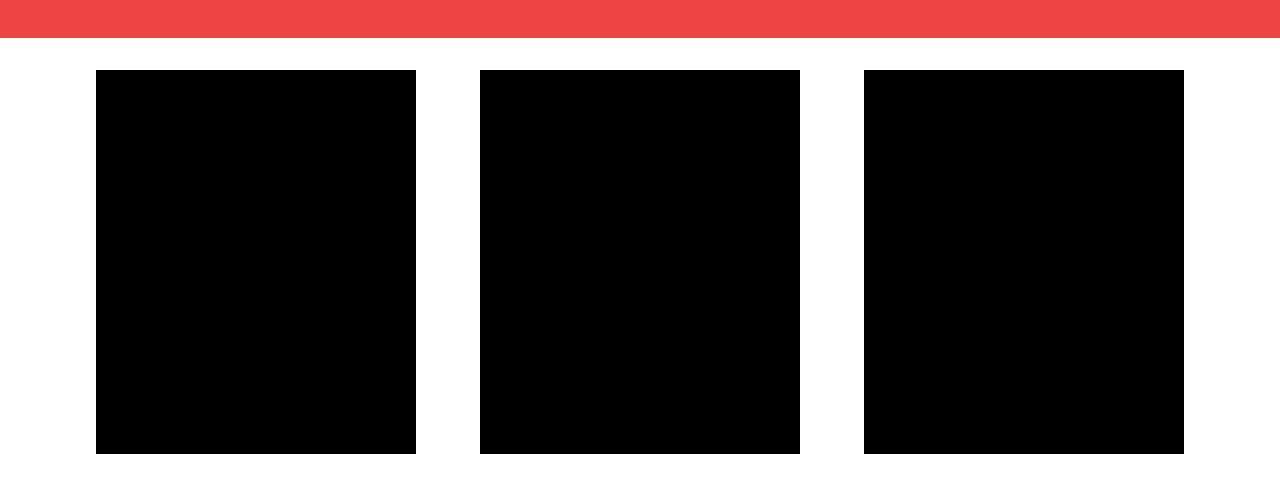
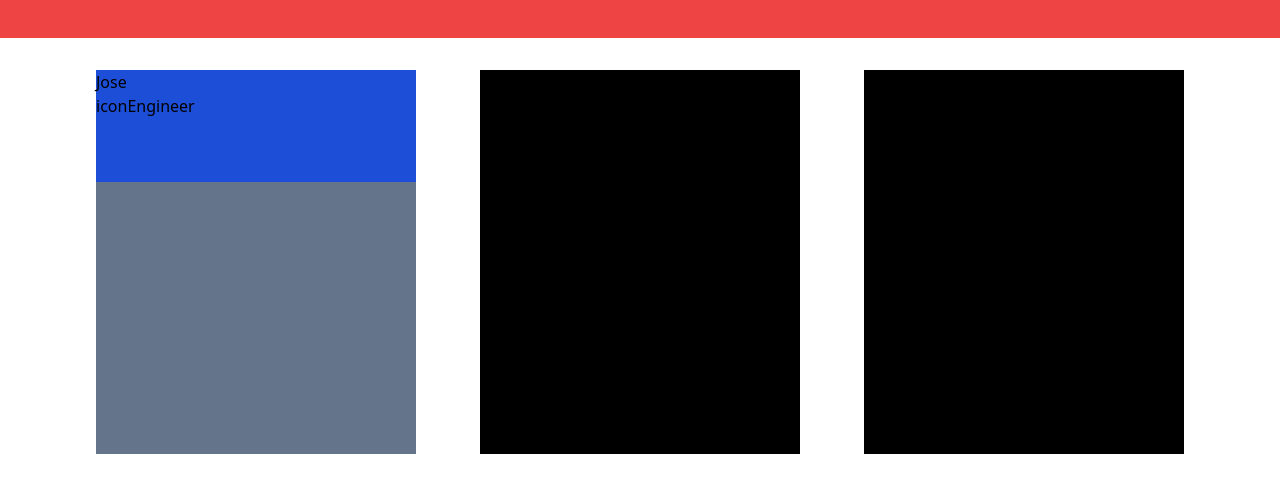
Before and after one commit to Josejpd3/10-Module-Challenge, a website: page dist/test.html in a window 1280 px wide. Shown: the part 90-582 px from the top of the page. Drawn offline with nearby package versions, Linux system fonts and the light colour scheme.

Commit message:
card title section

```diff
--- a/dist/test.html
+++ b/dist/test.html
@@ -15,8 +15,18 @@
     </header>
 
     <main>
-        <section class="flex flex-row flex-wrap justify-center">
-            <div class="w-80 h-96 bg-black m-8"></div>
+        <section class="card-section flex flex-row flex-wrap justify-center">
+            <div class="card-title w-80 h-96 bg-slate-500 m-8">
+                <div class="flex flex-col bg-blue-700 h-28">
+                    <h3 class="name">Jose</h3>
+                    <div class="IconRole flex flex-row">
+                        <p class="icon">icon</p>
+                        <p class="role">Engineer</p>
+                    </div>
+                </div>
+            </div>
+
+
             <div class="w-80 h-96 bg-black m-8"></div>
             <div class="w-80 h-96 bg-black m-8"></div>
         </section>
```
